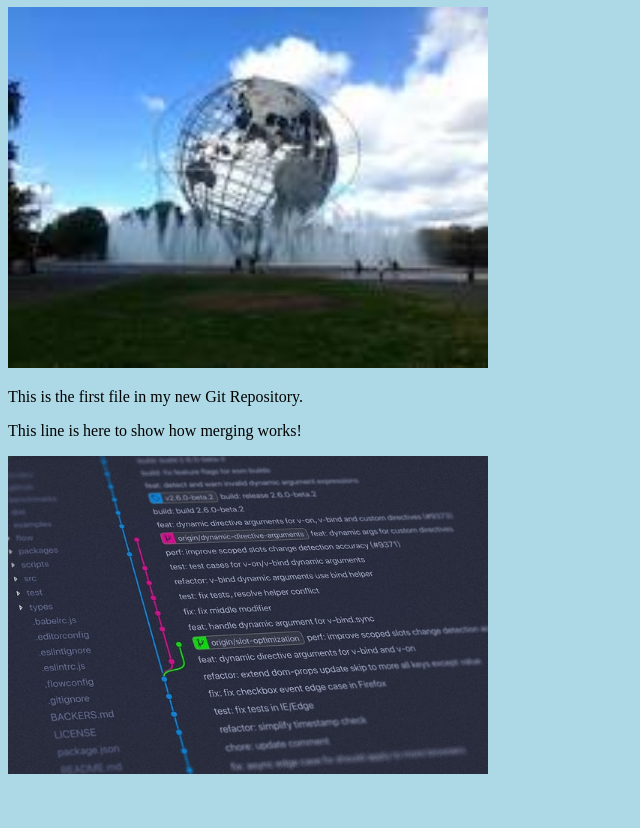
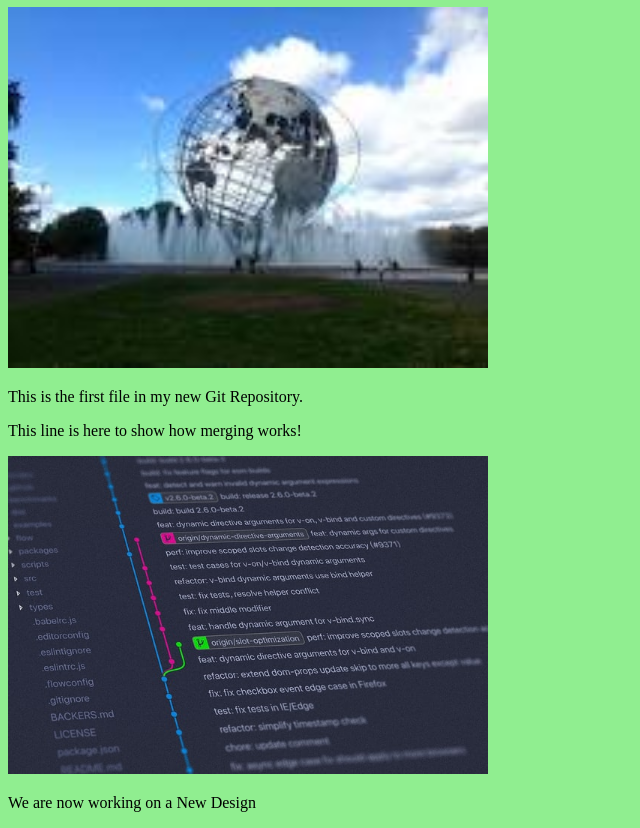
Before and after one commit to RichardW23/W3-Hello-World, a plain HTML site: page index.html in a window 1280 px wide. Shown: the part 73-901 px from the top of the page, without its empty margins (0-640 px from the left). Before the commit the page ends 859 px from the top, so only its background shows below. Drawn offline with Linux system fonts and the light colour scheme.

Commit message:
Work New Design
Editing from GitHUB

```diff
--- a/index.html
+++ b/index.html
@@ -2,7 +2,7 @@
 <html>
 <head>
 	<title>Git Repository</title>
-	<link rel="stylesheet" href="bluestyle.css">
+	<link rel="stylesheet" href="greenstyle.css">
 </head>
 <body>
 
@@ -13,6 +13,8 @@
 	<p>This line is here to show how merging works!</p>
 	<div><img src="img_hello_git.jpg" alt="Image Hello GIT!"
 	      style="width:50%;max-width:480px;"></div>
+	<p> We are now working on a New Design</p>
+
 
 </body>
 </html>
```
